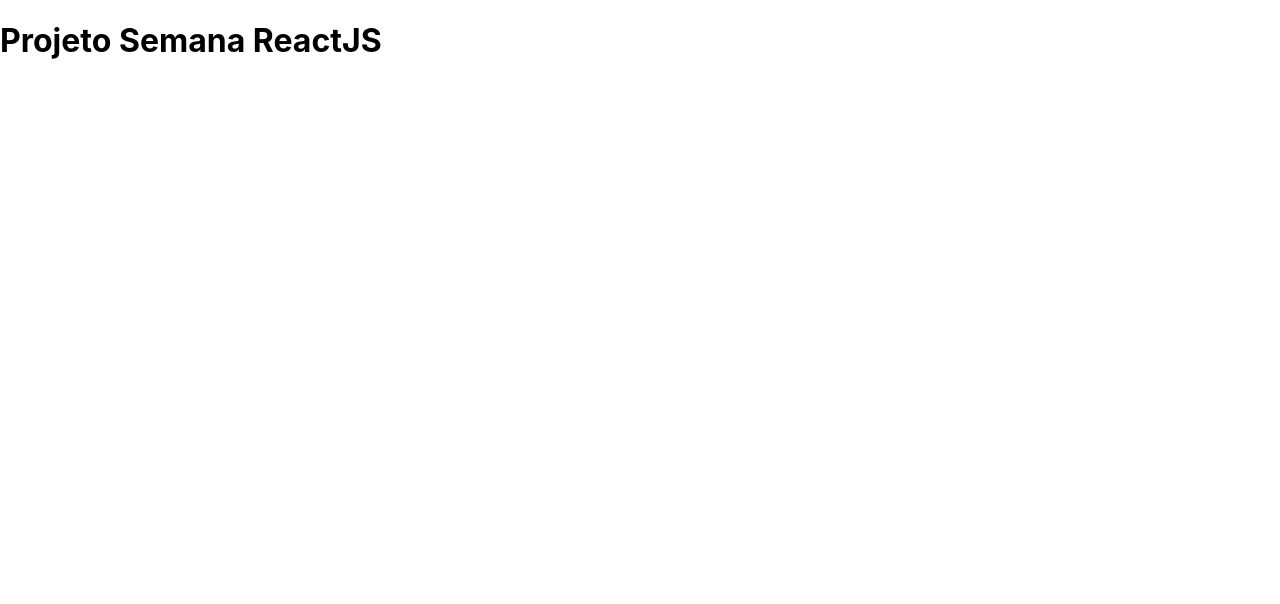
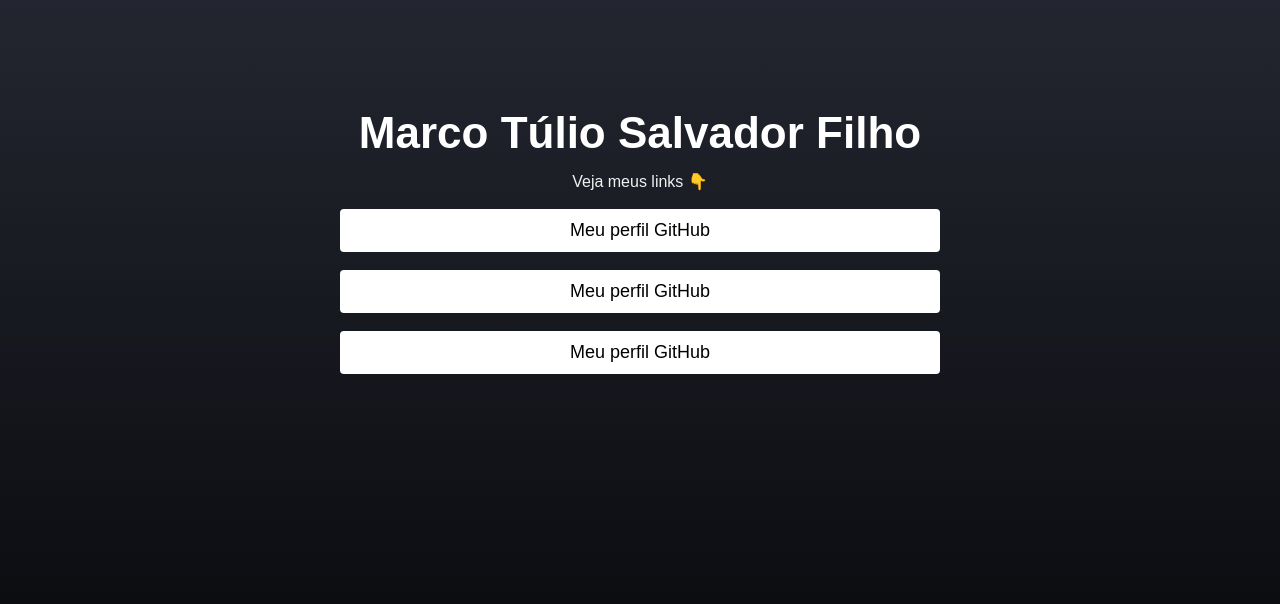
Before and after one commit to MarcoTSF/DevLink, a React (Create React App) app: page / in a window 1280 px wide. Shown: the top 604 px of the page. Built offline with nearby package versions, Linux system fonts and the light colour scheme.

Commit message:
Projeto DevLink

```diff
--- a/package.json
+++ b/package.json
@@ -8,6 +8,7 @@
     "@testing-library/user-event": "^13.5.0",
     "react": "^18.2.0",
     "react-dom": "^18.2.0",
+    "react-router-dom": "^6.4.3",
     "react-scripts": "5.0.1",
     "web-vitals": "^2.1.4"
   },
--- a/src/App.js
+++ b/src/App.js
@@ -1,7 +1,28 @@
-export default function App(){
-  return(
-    <div>
-      <h1>Projeto Semana ReactJS</h1>
-    </div>
-  )
-}
+import { createBrowserRouter } from 'react-router-dom'
+
+import Home from './pages/Home'
+import Login from './pages/Login'
+import Admin from './pages/Admin'
+
+import Error from './pages/Error'
+
+const router = createBrowserRouter([
+  {
+    path: "/",
+    element: <Home/>
+  },
+  {
+    path: "/",
+    element: <Login/>
+  },
+  {
+    path: "/",
+    element: <Admin/>
+  },
+  {
+    path: "*",
+    element: <Error/>
+  }
+])
+
+export { router };
--- /dev/null
+++ b/src/components/Logo/index.js
@@ -0,0 +1,13 @@
+import './logo.css'
+
+import { Link } from 'react-router-dom'
+
+export function Logo(){
+    return(
+        <div>
+            <Link to="/">
+                <h1 className='logo'>Dev<span className='logo-text'>Link</span></h1>
+            </Link>
+        </div>
+    )
+}
--- /dev/null
+++ b/src/components/Logo/logo.css
@@ -0,0 +1,13 @@
+.logo{
+    margin-top: 44px;
+    margin-bottom: 28px;
+    color: white;
+    font-size: 54px;
+}
+
+.logo-text{
+    background: linear-gradient(#E18700, #FFD43a);
+    background-clip: text;
+    -webkit-background-clip: text;
+    -webkit-text-fill-color: transparent;
+}
--- a/src/index.css
+++ b/src/index.css
@@ -1,13 +1,18 @@
-body {
+*{
   margin: 0;
-  font-family: -apple-system, BlinkMacSystemFont, 'Segoe UI', 'Roboto', 'Oxygen',
-    'Ubuntu', 'Cantarell', 'Fira Sans', 'Droid Sans', 'Helvetica Neue',
-    sans-serif;
-  -webkit-font-smoothing: antialiased;
-  -moz-osx-font-smoothing: grayscale;
+  padding: 0;
 }
 
-code {
-  font-family: source-code-pro, Menlo, Monaco, Consolas, 'Courier New',
-    monospace;
+body{
+  font-family: sans-serif;
+  background: linear-gradient(#232630, #050507);
+  min-height: 100vh;
 }
+
+button{
+  cursor: pointer;
+}
+
+a{
+  text-decoration: none;
+}
--- a/src/index.js
+++ b/src/index.js
@@ -1,11 +1,13 @@
 import React from 'react';
 import ReactDOM from 'react-dom/client';
 import './index.css';
-import App from './App';
+import { router } from './App';
+
+import { RouterProvider } from 'react-router-dom'
 
 const root = ReactDOM.createRoot(document.getElementById('root'));
 root.render(
   <React.StrictMode>
-    <App />
+    <RouterProvider router={router}/>
   </React.StrictMode>
 );
--- /dev/null
+++ b/src/pages/Admin/index.js
@@ -0,0 +1,7 @@
+export default function Admin(){
+    return(
+        <div>
+            <h1>Página de Administrador</h1>
+        </div>
+    )
+}
--- /dev/null
+++ b/src/pages/Error/error.css
@@ -0,0 +1,31 @@
+.error{
+    display: flex;
+    flex-direction: column;
+    width: 100%;
+    justify-content: center;
+    align-items: center;
+    min-height: 100vh;
+    color: white;
+}
+
+.error h1{
+    margin-bottom: 6px;
+}
+
+.error p{
+    font-style: italic;
+}
+
+.error .link{
+    background-color: rgba(255, 255, 255, 0.6);
+    padding: 4px 16px;
+    margin-top: 14px;
+    border-radius: 4px;
+    color: black;
+    transition: background-color 0.5s, transform 0.5s;
+}
+
+.error .link:hover{
+    background-color: white;
+    transform: scale(1.05);
+}
--- /dev/null
+++ b/src/pages/Error/index.js
@@ -0,0 +1,18 @@
+import './error.css'
+
+import { Link } from 'react-router-dom'
+import { Logo } from '../../components/Logo'
+
+export default function Error(){
+    return(
+        <div className='error'>
+            <Logo/>
+            <h1>Página não encontrada!</h1>
+            <p>A página que está procurando não existe.</p>
+
+            <Link className="link" to="/">
+                Voltar para Home
+            </Link>
+        </div>
+    )
+}
--- /dev/null
+++ b/src/pages/Home/home.css
@@ -0,0 +1,48 @@
+.home-container{
+    display: flex;
+    flex-direction: column;
+    width: 100%;
+    padding: 14px 0;
+    align-items: center;
+    justify-content: center;
+}
+
+.home-container h1{
+    margin-bottom: 14px;
+    color: white;
+    font-size: 44px;
+    padding-top: 94px;
+}
+
+.home-container span{
+    color: #F1F1F1;
+    margin-bottom: 18px;
+}
+
+.links{
+    display: flex;
+    flex-direction: column;
+    max-width: 600px;
+    width: 90%;
+    text-align: center;
+}
+
+.link-area{
+    background-color: white;
+    width: 100%;
+    margin-bottom: 18px;
+    padding: 8px 0;
+    user-select: none;
+    border-radius: 4px;
+    transition: transform 0.4s;
+}
+
+.link-area:hover{
+    transform: scale(1.04);
+}
+
+.link-text{
+    font-size: 18px;
+    line-height: 150%;
+    color: black;
+}
--- /dev/null
+++ b/src/pages/Home/index.js
@@ -0,0 +1,30 @@
+import './home.css'
+
+export default function Home(){
+    return(
+        <div className='home-container'>
+            <h1>Marco Túlio Salvador Filho</h1>
+            <span>Veja meus links 👇</span>
+
+            <main className='links'>
+                <section className='link-area'>
+                    <a href="#">
+                        <p className='link-text'>Meu perfil GitHub</p>
+                    </a>
+                </section>
+
+                <section className='link-area'>
+                    <a href="#">
+                        <p className='link-text'>Meu perfil GitHub</p>
+                    </a>
+                </section>
+
+                <section className='link-area'>
+                    <a href="#">
+                        <p className='link-text'>Meu perfil GitHub</p>
+                    </a>
+                </section>
+            </main>
+        </div>
+    )
+}
--- /dev/null
+++ b/src/pages/Login/index.js
@@ -0,0 +1,7 @@
+export default function Login(){
+    return(
+        <div>
+            <h1>Página de Login</h1>
+        </div>
+    )
+}
```
Also changed, not shown: 1 other file (tests, documents, lock files or other folders).
